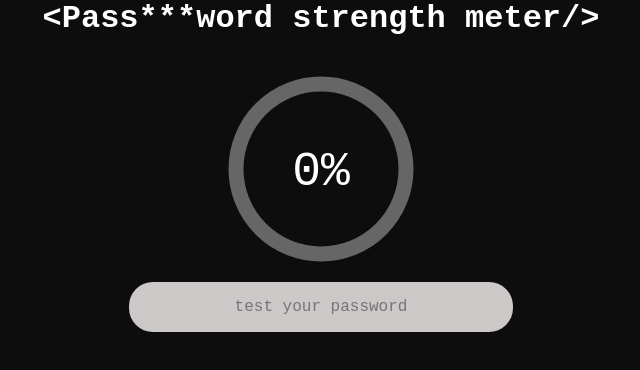
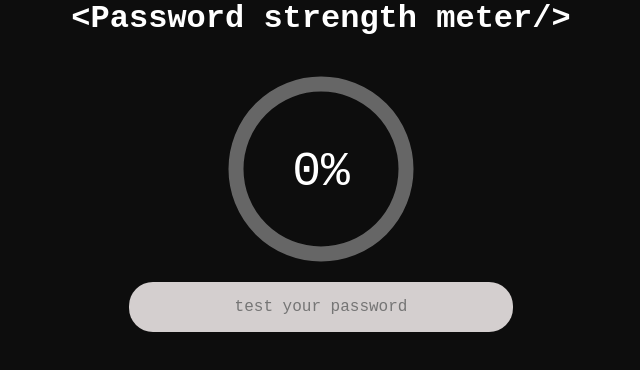
Before and after one commit to Tohid001/password_strength_meter_using_react, a React (Create React App) app: page / in a window 1280 px wide. Shown: the top 370 px of the page, without its empty margins (319-959 px from the left). Built offline with nearby package versions, Linux system fonts and the light colour scheme.

Commit message:
bit modified

```diff
--- a/src/App.js
+++ b/src/App.js
@@ -39,9 +39,7 @@ function App() {
             gap: "2rem",
           }}
         >
-          <StyledHeader>
-            &lt;Pass<span>***</span>word strength meter/&gt;
-          </StyledHeader>
+          <StyledHeader>&lt;Password strength meter/&gt;</StyledHeader>
           <ProgressBarr strength={strength} />
           <StyledInputBox isFocus={isFocus}>
             <input
--- a/src/Progressbar/ProgressBar.js
+++ b/src/Progressbar/ProgressBar.js
@@ -7,7 +7,7 @@ function ProgressBar({ strength }) {
     <StyledBox strength={strength}>
       <div>
         {strength === 100 ? (
-          <span>&#10004;</span>
+          <span>Very Strong</span>
         ) : (
           <span>{`${strength}%`}</span>
         )}
--- a/src/Progressbar/ProgressBar.styled.js
+++ b/src/Progressbar/ProgressBar.styled.js
@@ -7,7 +7,7 @@ export const StyledBox = styled.div`
   & div {
     position: absolute;
     color: ${({ strength }) => (strength === 100 ? "green" : "#fff")};
-    font-size: 3rem;
+    font-size: ${({ strength }) => (strength === 100 ? "1.2rem" : "3rem")};
     left: 0;
     top: 0;
     right: 0;
--- a/src/StyledComponent.js
+++ b/src/StyledComponent.js
@@ -63,12 +63,12 @@ export const StyledInputBox = styled.div`
     padding: 1em;
     font-size: 1rem;
     border-radius: 1.5em;
-    background: #ccc8c8;
+    background: #d4cfcf;
     transition: all 200ms linear;
     &:focus {
       /* border: 1px solid lightgoldenrodyellow; */
       outline: none;
-      background: #e3e1e1;
+      background: #f0eded;
     }
   }
 `;
--- a/src/weaknessFunctions.js
+++ b/src/weaknessFunctions.js
@@ -1,10 +1,11 @@
 export const calculatePasswordStrength = (password) => {
   const weaknesses = [];
-  weaknesses.push(lengthWeakness(password));
+
   weaknesses.push(lowercaseWeakness(password));
   weaknesses.push(uppercaseWeakness(password));
   weaknesses.push(numberWeakness(password));
   weaknesses.push(specialCharactersWeakness(password));
+  weaknesses.push(lengthWeakness(password));
   weaknesses.push(repeatCharactersWeakness(password));
   return weaknesses.filter((element) => element);
 };
```
